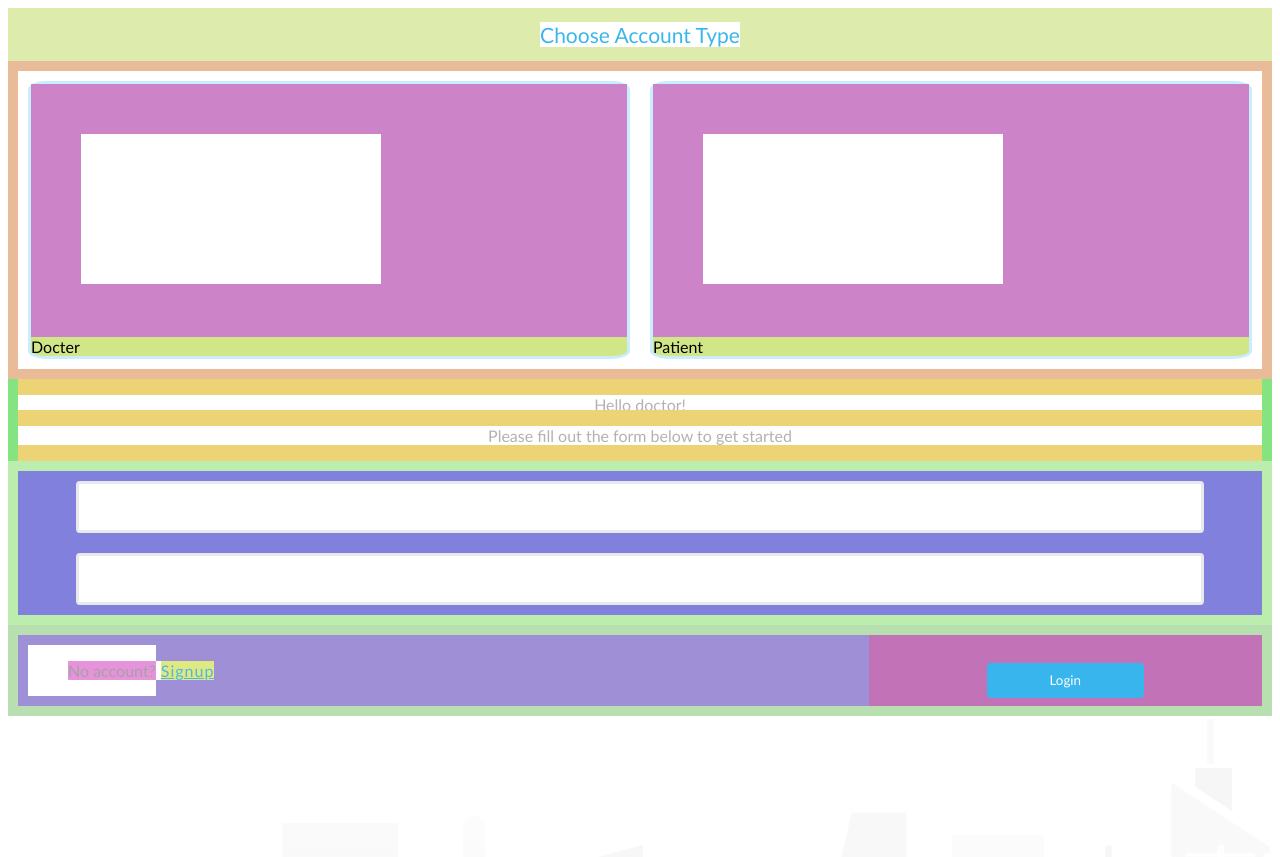
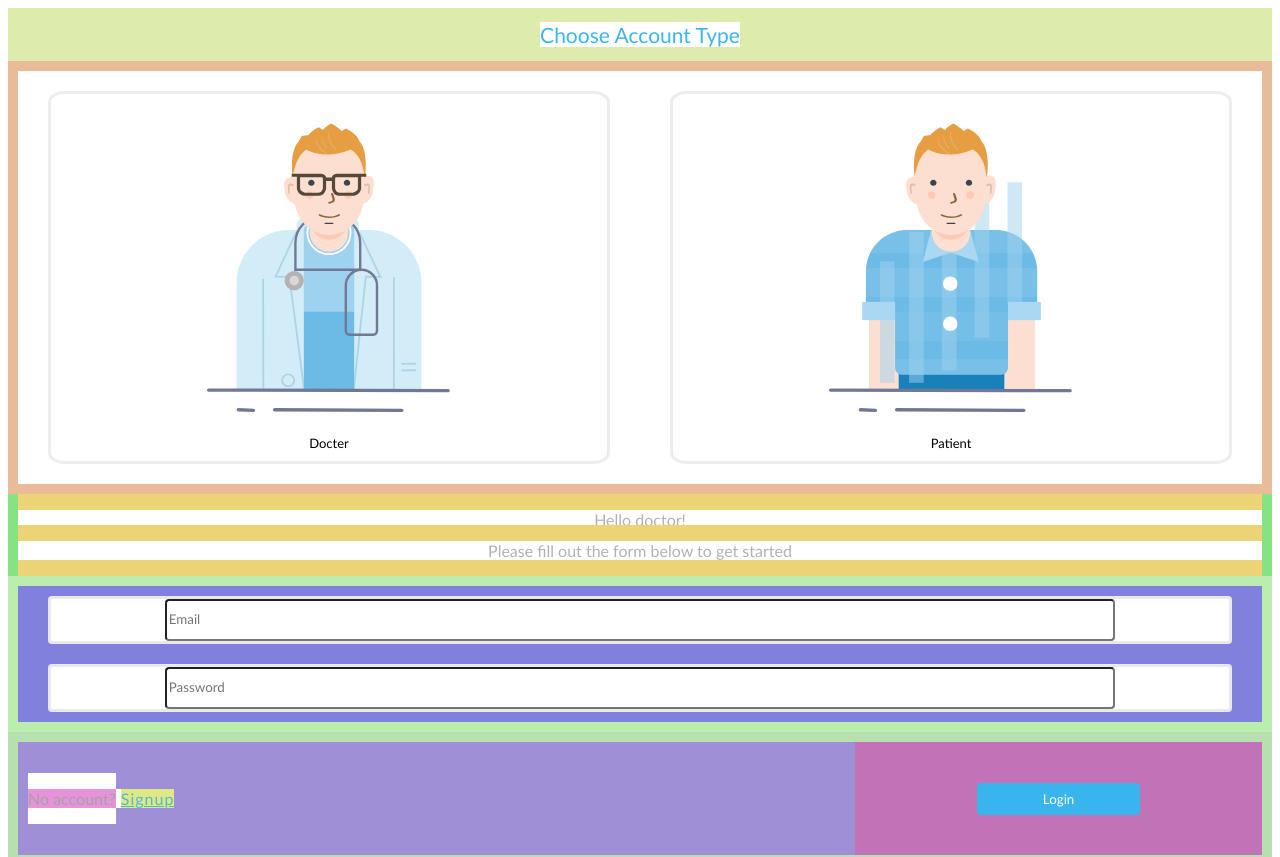
Before and after one commit to huanzochen/login-page-flex, a React (Create React App) app: page / in a window 1280 px wide. Shown: the top 857 px of the page. Built offline with nearby package versions, Linux system fonts and the light colour scheme.

Commit message:
修改 Login Button & submit 功能 & AccountType 1. 修改 Login Button 排版 2. 新增 submit 功能 3. AccountType 排版

```diff
--- a/src/components/AccountType/AccountType.css
+++ b/src/components/AccountType/AccountType.css
@@ -1,21 +1,32 @@
 .row {
-  padding: 10px;
+  padding: 20px 30px 20px 30px;
   flex-grow: 1;
+  text-align: center;
 }
 
 .acccount_type__box {
-  /* padding: 105px; */
+  /* border: 3px solid #c9edfd; */
+  border: 3px solid #ecedef;
+  border-radius: 3%;
+}
+
+.lightblue {
   border: 3px solid #c9edfd;
-  border-radius: 3%;
-  background-color: rgb(209, 231, 135);
 }
 
 .acccount_type__img-wrapper {
-  padding: 50px;
-  background-color: rgb(204, 131, 200);
+  background-color: transparent;
+  padding: 10px 0 0 0;
+  margin: 0 -20px;
 }
 
 .acccount_type__img {
-  max-width: 95%;
-  align-items: center;
+  width: 55%;
+  max-width: 60%;
 }
+
+.acccount_type__text-wrapper {
+  background-color: transparent;
+  padding: 0 0 10px 0;
+  font-size: 13px;
+}
--- a/src/components/AccountType/AccountType.js
+++ b/src/components/AccountType/AccountType.js
@@ -4,24 +4,31 @@ import './AccountType.css'
 class AccountType extends React.Component {
   constructor(props) {
     super(props)
-    this.state = {}
+    this.state = {
+      isClick: false
+    }
+    this.clickType = this.clickType.bind(this)
+  }
+
+  clickType() {
+    this.setState({ isClick: !this.state.isClick })
   }
 
   render() {
+    const typeIsSelect = this.state.isClick ? 'lightblue' : ''
     return (
       <>
         <div className="row">
-          <div className="acccount_type__box">
-            <div className="acccount_type__img-wrapper">
-              {/* <img
+          <div className={`acccount_type__box ${typeIsSelect}`} onClick={this.clickType}>
+            <div className="acccount_type__img-wrapper" >
+              <img
                 src={this.props.icon}
                 alt={this.props.typeName}
-                className="acccount_type__img"></img>  */}
-              <svg className="acccount_type__img"
-              ><polygon src={this.props.icon} ></polygon>
-              </svg>
+                className="acccount_type__img"></img>
             </div>
-            {this.props.typeName}
+            <div className="acccount_type__text-wrapper">
+              {this.props.typeName}
+            </div>
           </div>
         </div>
       </>
--- a/src/components/Button.css
+++ b/src/components/Button.css
@@ -7,7 +7,7 @@
   border-radius: 4px;
 }
 
-.lightblue {
+.btn.lightblue {
   background-color: #38b5ed;
   color: #fff;
   border: none;
--- a/src/components/Button.js
+++ b/src/components/Button.js
@@ -15,6 +15,7 @@ class Button extends React.Component {
     return (
       <button
         className={`btn ${checkButtonColor}`}
+        onClick={this.props.handleSubmit}
       >{this.props.children}</button>
     )
   }
--- a/src/components/Login/LoginBox.css
+++ b/src/components/Login/LoginBox.css
@@ -6,25 +6,40 @@
 }
 
 .login_box__hero-row .col {
-  padding: 10px;
+  display: flex;
+  flex-direction: column;
+  padding: 10px 30px 10px 30px;
   background-color: #8181dd;
   text-align: center;
+}
 
-  /* background-color: rgb(235, 211, 118); */
+.login_box__hero-row .col .login_box__input-box {
+  border: 3px solid #e8e9eb;
+  border-radius: 4px;
+
+  /* width: 100%; */
+
+  /* max-width: 100%; */
+  padding: 0 0 0 0;
+}
+
+.box-lightblue {
+  border: 3px solid #50b6e3 !important;
+  transition: border-color 0.15s ease-in-out;
 }
 
 .login_box__hero-row input {
-  border: 3px solid #e8e9eb;
+  outline: none;
   border-radius: 4px;
   line-height: 2.7;
-  width: 90%;
-  padding: 5px 10px;
+  width: 80%;
+
+  /* padding: 5px 10px; */
 }
 
+/*
 .login_box__hero-row input:focus {
-  /* border: 3px solid #e8e9eb; */
-
   outline: none;
   border-color: #50b6e3;
   transition: border-color 0.2s ease-in-out;
-}
+} */
--- a/src/components/Login/LoginBox.js
+++ b/src/components/Login/LoginBox.js
@@ -4,18 +4,42 @@ import './LoginBox.css'
 class LoginBox extends React.Component {
   constructor(props) {
     super(props)
-    this.state = {}
+    this.state = {
+      loginIsClick:false,
+      passwordIsClick:false
+    }
+    this.clickLoginBox = this.clickLoginBox.bind(this)
+    this.clickPasswordBox = this.clickPasswordBox.bind(this)
+
+  }
+
+  clickLoginBox() {
+    console.log(this.state.loginIsClick)
+    this.setState({ loginIsClick: !this.state.loginIsClick })
+  }
+
+  clickPasswordBox() {
+    console.log(this.state.passwordIsClick)
+    this.setState({ passwordIsClick: !this.state.passwordIsClick })
   }
 
   render() {
+    const loginBoxIsSelect = this.state.loginIsClick ? 'box-lightblue' : ''
+    const passwordBoxIsSelect = this.state.passwordIsClick ? 'box-lightblue' : ''
     return (
       <div className="login_box__hero-row">
-        <div className="col">
-          <input></input>
-        </div>
-        <div className="col">
-          <input></input>
-        </div>
+        <form onSubmit={this.handleSubmit} >
+          <div className="col">
+            <div className={`login_box__input-box ${loginBoxIsSelect}`} onClick={this.clickLoginBox}>
+              <input name="username" onChange={this.props.handleChange} placeholder={this.props.email_hint} value={this.props.username}></input>
+            </div>
+          </div>
+          <div className="col">
+            <div className={`login_box__input-box ${passwordBoxIsSelect}`} onClick={this.clickPasswordBox}>
+              <input name="password" onChange={this.props.handleChange} placeholder={this.props.password_hint} value={this.props.password}></input>
+            </div>
+          </div>
+        </form>
       </div>
 
     )
--- a/src/components/Login/LoginCheck.css
+++ b/src/components/Login/LoginCheck.css
@@ -16,7 +16,7 @@
 }
 
 .login_check__hero-row .register .text {
-  padding-left: 40px;
+  padding-left: 0;
 }
 
 .login_check__hero-row .register .href {
@@ -37,14 +37,17 @@
 
 .login_check__hero-row .login {
   flex-grow: 1;
-  background-color: rgb(194, 114, 183);
   text-align: center;
 }
 
 .login_check__hero-row .login button {
-  margin-top: 7%;
   width: 40%;
   height: 50%;
   max-width: 50%;
   max-height: 50%;
 }
+
+.login_check__button-wrapper {
+  padding: 10% 0 10% 0;
+  background-color: rgb(194, 114, 183);
+}
--- a/src/components/Login/LoginCheck.js
+++ b/src/components/Login/LoginCheck.js
@@ -24,10 +24,13 @@ class LoginCheck extends React.Component {
           </div>
         </div>
         <div className="login">
-          <Button
-            children={this.props.login_title}
-            buttonColor='lightblue'
-          ></Button>
+          <div className="login_check__button-wrapper">
+            <Button
+              children={this.props.login_title}
+              buttonColor='lightblue'
+              handleSubmit={this.props.handleSubmit}
+            ></Button>
+          </div>
         </div>
       </div>
     )
--- a/src/pages/Login/Login.js
+++ b/src/pages/Login/Login.js
@@ -6,7 +6,23 @@ import { loginBoxTextObj, loginCheckTextObj } from './Data.js'
 class Login extends React.Component {
   constructor(props) {
     super(props)
-    this.state = {}
+    this.state = {
+      username:'',
+      password:''
+    }
+    this.handleChange = this.handleChange.bind(this)
+    this.handleSubmit = this.handleSubmit.bind(this)
+  }
+
+  handleChange(event) {
+    this.setState({
+      [event.target.name]: event.target.value
+    })
+  }
+
+  handleSubmit(event) {
+    const { username, password } = this.state
+    event.preventDefault()
   }
 
   render() {
@@ -14,9 +30,11 @@ class Login extends React.Component {
       <>
         <LoginBox
           {...loginBoxTextObj}
+          handleChange={this.handleChange}
         ></LoginBox>
         <LoginCheck
           {...loginCheckTextObj}
+          handleSubmit={this.handleSubmit}
         ></LoginCheck>
       </>
     )
--- a/src/styles.css
+++ b/src/styles.css
@@ -3,4 +3,6 @@
 
   /* text-align: center; */
   background-color: #fff;
+
+  /* background-color: #fff !important; */
 }
```
Also changed, not shown: src/pages/Footer.js (deleted, +0 -19 lines).
